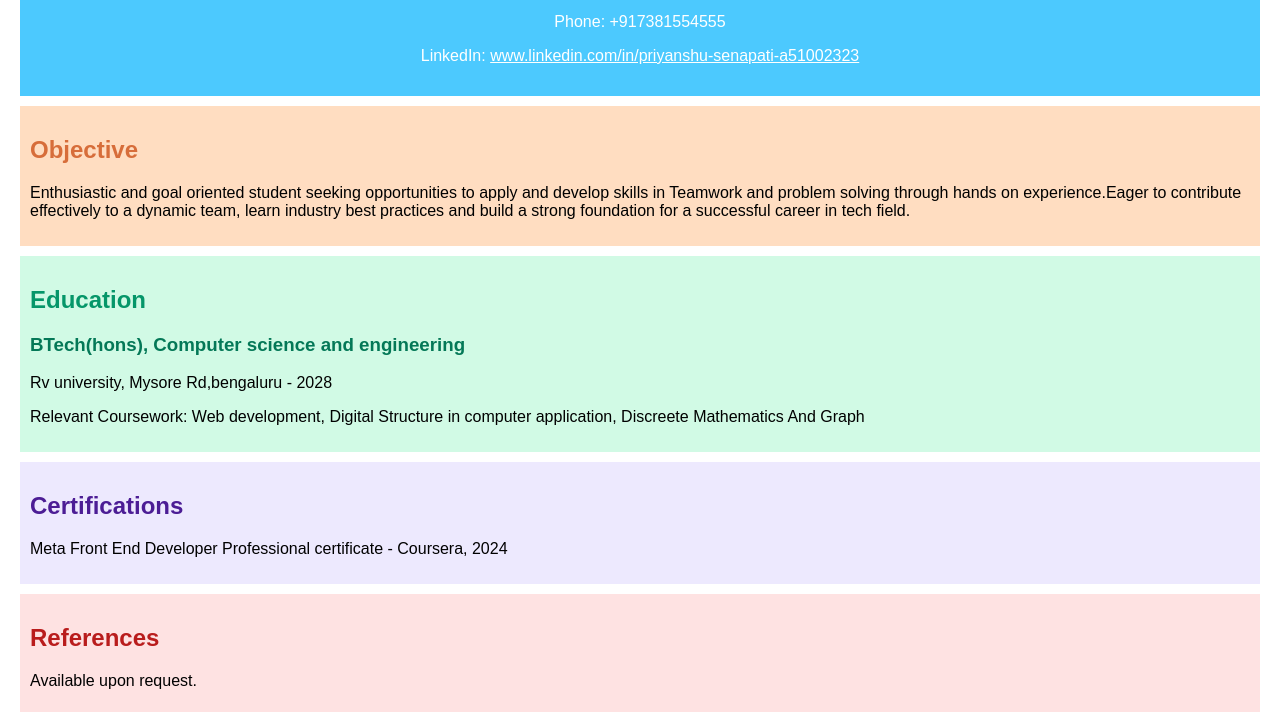
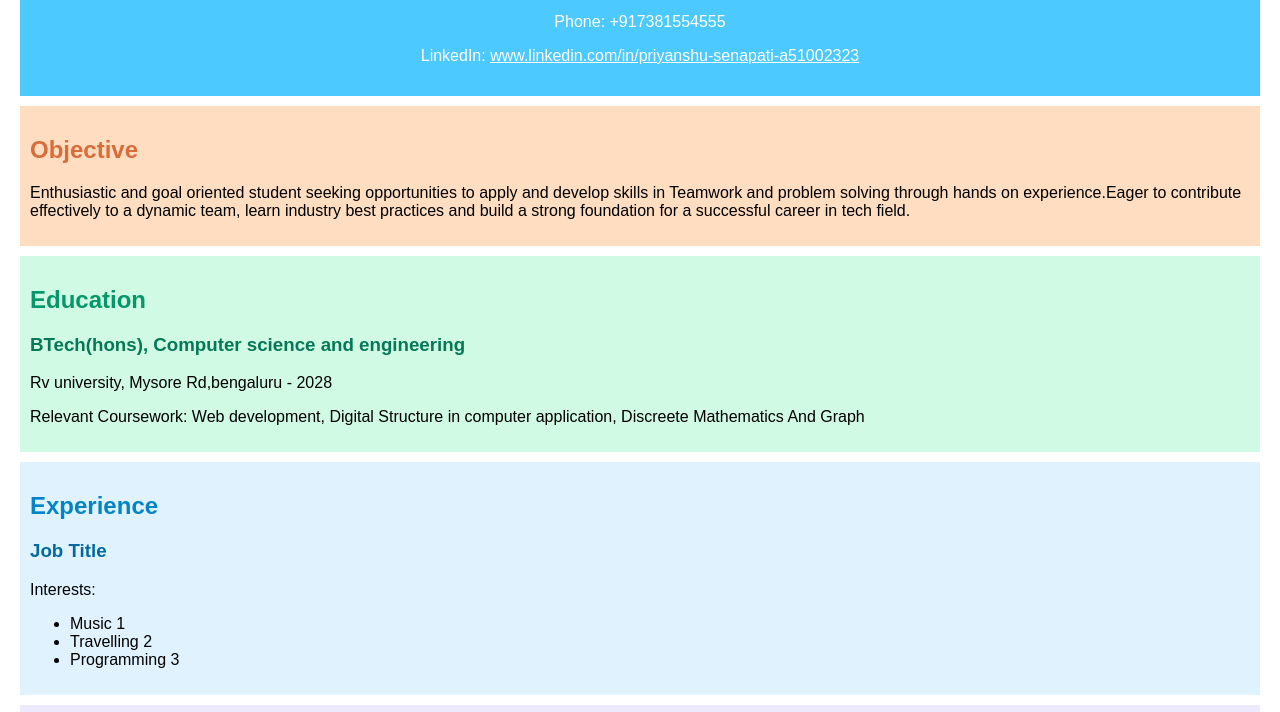
Before and after one commit to Priyanshu-senapati/Myresume, a plain HTML site: page index.html in a window 1280 px wide. Shown: the part 240-952 px from the top of the page. Drawn offline with Linux system fonts and the light colour scheme.

Commit message:
Update index.html

```diff
--- a/index.html
+++ b/index.html
@@ -26,6 +26,17 @@
         <p>Rv university, Mysore Rd,bengaluru  - 2028</p>
         <p>Relevant Coursework: Web development, Digital Structure in computer application, Discreete Mathematics And Graph </p>
     </section>
+    <section style="background-color: #E0F2FE; padding: 10px; margin-top: 10px;">
+        <h2 style="color: #0284C7;">Experience</h2>
+        <h3 style="color: #0369A1;">Job Title</h3>
+        <p>Interests:</p>
+        <ul>
+            <li> Music 1</li>
+            <li> Travelling 2</li>
+            <li> Programming 3</li>
+        </ul>
+    </section>
+
 
 
 
```
